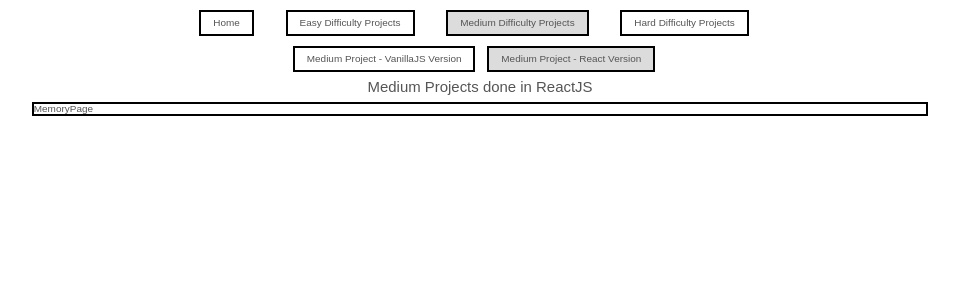
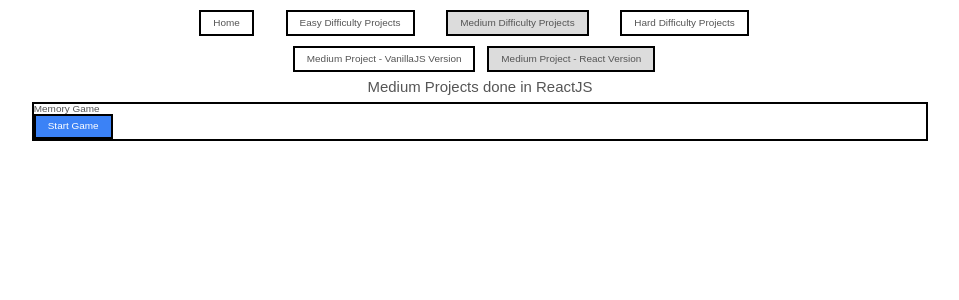
Before and after one commit to deltam3/frontendeval, a React (Vite) app in the folder consolidated/: page /Medium/React in a window 1280 px wide. Shown: the top 300 px of the page, without its empty margins (160-1119 px from the left). Built offline with nearby package versions, Linux system fonts and the light colour scheme.

Commit message:
completed basic jsx part for memorypage & initialized Game component

```diff
--- a/consolidated/src/pages/Medium/projects/MemoryGame/Game.tsx
+++ b/consolidated/src/pages/Medium/projects/MemoryGame/Game.tsx
@@ -0,0 +1,9 @@
+import React from "react";
+
+type Props = {};
+
+const Game = (props: Props) => {
+  return <div>Game</div>;
+};
+
+export default Game;
--- a/consolidated/src/pages/Medium/projects/MemoryGame/MemoryPage.tsx
+++ b/consolidated/src/pages/Medium/projects/MemoryGame/MemoryPage.tsx
@@ -1,6 +1,7 @@
 import React, { useState } from "react";
 import Button from "../../../../components/Button";
 import Modal from "../../../../components/Modal";
+import Game from "./Game";
 
 type Props = {};
 
@@ -40,9 +41,21 @@ const MemoryPage = (props: Props) => {
   );
 
   return (
-    <div>
-      <h2>MemoryPage</h2>
-    </div>
+    <section>
+      <header>
+        <h2>Memory Game</h2>
+      </header>
+      {showModal ? (
+        modal
+      ) : (
+        <div>
+          <Button onClick={handleStartButton} primary>
+            Start Game
+          </Button>
+        </div>
+      )}
+      {difficulty && <Game difficulty={difficulty}></Game>}
+    </section>
   );
 };
 
```
